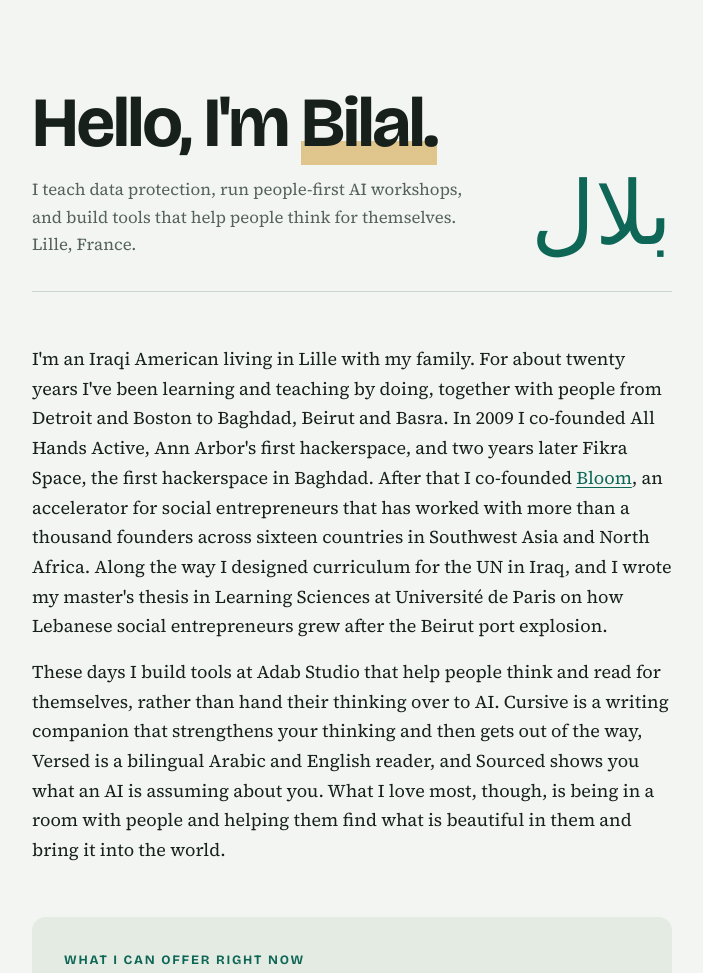
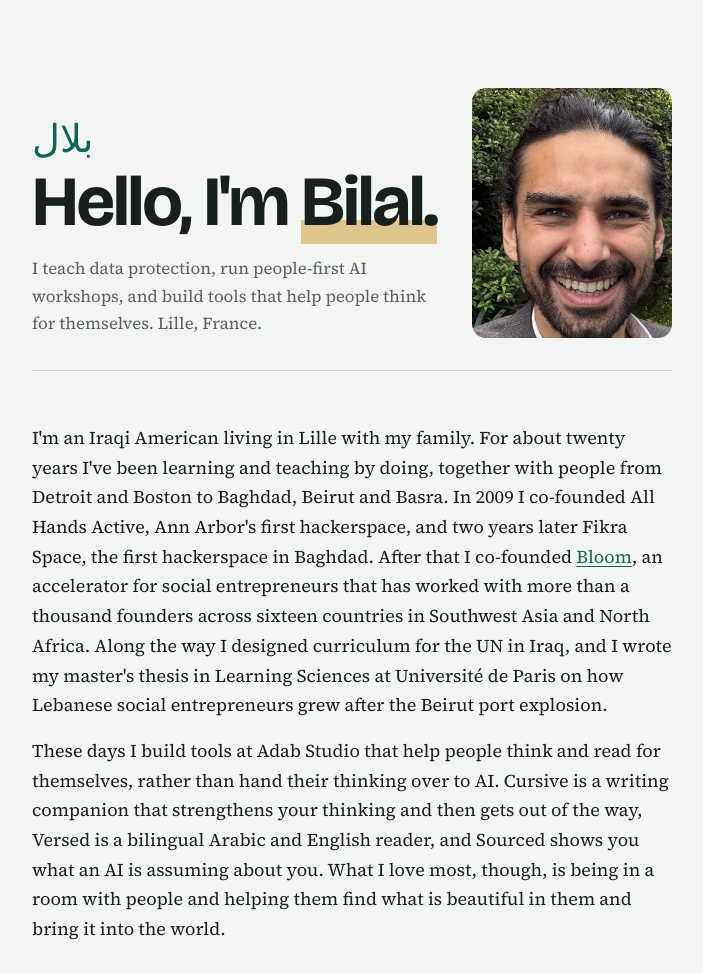
Before and after one commit to bilalghalib/bilalghalib.com, a plain HTML site: page index.html in a window 1280 px wide. Shown: the top 973 px of the page, without its empty margins (288-991 px from the left). Drawn offline with nearby package versions, Linux system fonts and the light colour scheme; a web font is replaced by a local one.

Commit message:
Add garden portrait
Co-Authored-By: Claude Opus 5.5 <noreply@anthropic.com>
Claude-Session: https://claude.ai/code/session_01RfrsvzaDNWk36aFGnVN6tq

```diff
--- a/index.html
+++ b/index.html
@@ -11,7 +11,7 @@
 <link rel="preconnect" href="https://fonts.gstatic.com" crossorigin>
 <link rel="stylesheet" href="https://fonts.googleapis.com/css2?family=Bricolage+Grotesque:opsz,wght@12..96,500;12..96,700&family=Source+Serif+4:ital,opsz,wght@0,8..60,400;0,8..60,600;1,8..60,400&family=Aref+Ruqaa:wght@400;700&display=swap">
 <style>
-/* Layout: one reading column; the hero pairs the greeting with his name in Ruqaa calligraphy; no photo. */
+/* Layout: one reading column; the hero pairs the greeting with a warm portrait; his name in Ruqaa sits above. */
 :root {
   --bg: #F2F5F1;
   --surface: #E4EBE3;
@@ -51,8 +51,8 @@ header.hero { display: grid; grid-template-columns: 1fr auto; align-items: end;
 .hero h1 { font-family: var(--display); font-weight: 700; font-size: clamp(2.6rem, 9vw, 4.4rem); line-height: 1; letter-spacing: -0.03em; margin: 0; text-wrap: balance; }
 .hero h1 span { background: linear-gradient(transparent 72%, color-mix(in srgb, var(--warm) 45%, transparent) 72%); }
 .hero .lede { margin: 1.1rem 0 0; color: var(--muted); font-size: 1.05rem; max-width: 28rem; }
-.kufi { font-family: var(--kufi); font-weight: 400; font-size: clamp(3.5rem, 12vw, 5.5rem); line-height: 1; color: var(--accent); margin: 0; user-select: none; }
-.portrait { width: clamp(9rem, 26vw, 13rem); aspect-ratio: 1; max-width: 100%; object-fit: cover; object-position: 50% 30%; border-radius: 50% 50% 18px 50%; display: block; }
+.kufi { font-family: var(--kufi); font-weight: 400; font-size: 2.4rem; line-height: 1; color: var(--accent); margin: 0 0 0.5rem; user-select: none; }
+.portrait { width: clamp(9rem, 26vw, 12.5rem); aspect-ratio: 4 / 5; height: auto; max-width: 100%; object-fit: cover; object-position: 50% 20%; border-radius: 14px; display: block; }
 
 h2 { font-family: var(--display); font-weight: 700; font-size: 0.8rem; letter-spacing: 0.14em; text-transform: uppercase; color: var(--accent); margin: 0 0 1rem; display: flex; gap: 0.75rem; align-items: center; }
 h2 .when { font-weight: 500; letter-spacing: 0.06em; color: var(--muted); }
@@ -64,7 +64,7 @@ section p:last-child { margin-bottom: 0; }
 .offer li { display: grid; grid-template-columns: 7.5rem 1fr; gap: 1rem; padding-bottom: 0.6rem; border-bottom: 1px solid var(--line); }
 .offer li:last-child { border-bottom: 0; padding-bottom: 0; }
 .offer li b { font-family: var(--display); font-weight: 500; font-size: 0.95rem; color: var(--muted); padding-top: 0.15rem; }
-@media (max-width: 480px) { .offer li { grid-template-columns: 1fr; gap: 0.1rem; } header.hero { grid-template-columns: 1fr; } .kufi { order: -1; } }
+@media (max-width: 480px) { .offer li { grid-template-columns: 1fr; gap: 0.1rem; } header.hero { grid-template-columns: 1fr; } .portrait { order: -1; width: 10rem; } }
 
 .contact { display: grid; gap: 1.1rem; }
 .email-row { display: flex; flex-wrap: wrap; align-items: center; gap: 0.75rem; }
@@ -86,10 +86,11 @@ footer { color: var(--muted); font-size: 0.85rem; font-family: var(--display); b
 <div class="wrap">
   <header class="hero">
     <div>
+      <p class="kufi" lang="ar" aria-hidden="true">بلال</p>
       <h1>Hello, I'm <span>Bilal.</span></h1>
       <p class="lede">I teach data protection, run people-first AI workshops, and build tools that help people think for themselves. Lille, France.</p>
     </div>
-    <p class="kufi" lang="ar" aria-hidden="true">بلال</p>
+    <img class="portrait" src="bilal.jpg" alt="Bilal Ghalib, smiling, in a grey blazer" width="640" height="1098">
   </header>
 
   <section>
```
Also changed, not shown: bilal.jpg (added).
